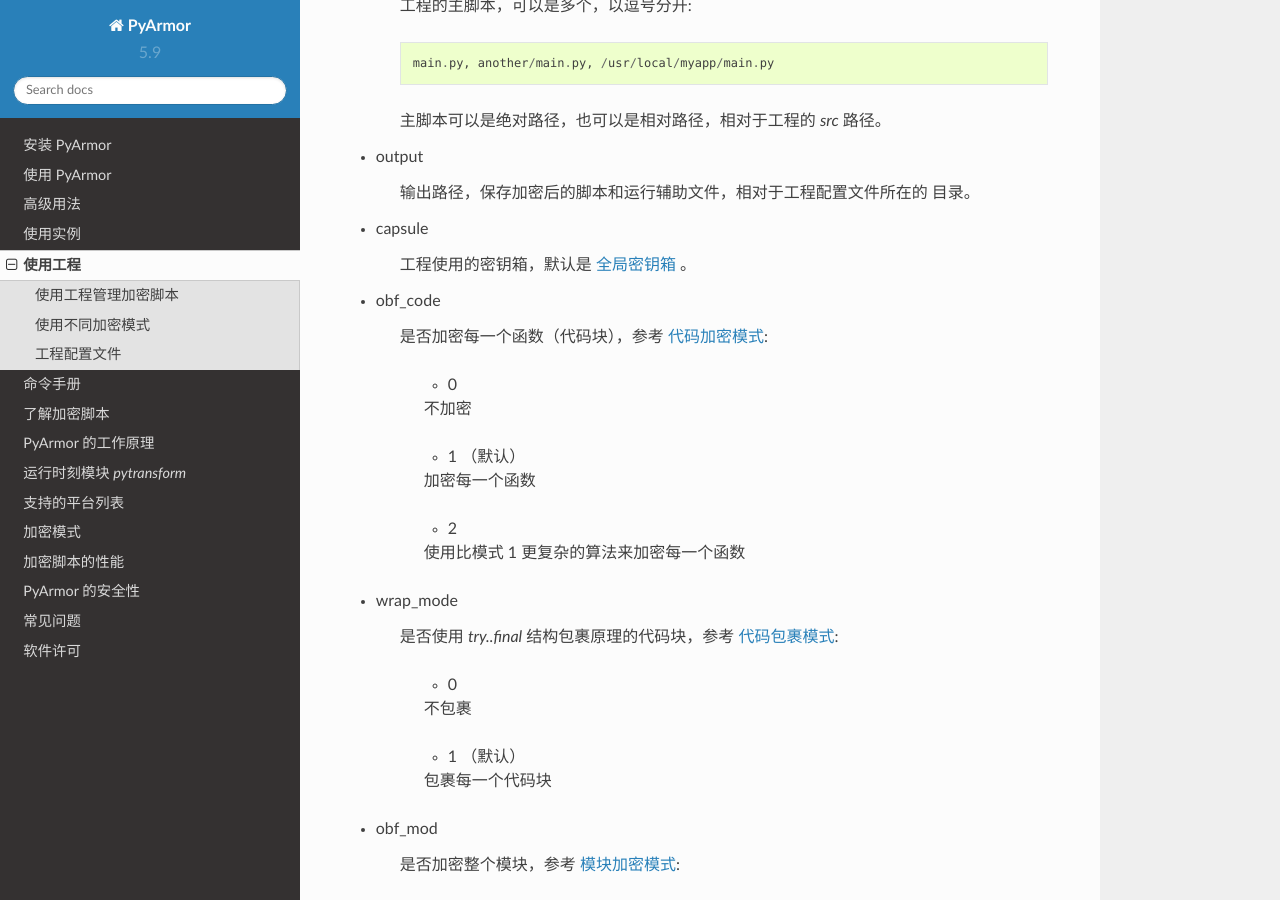
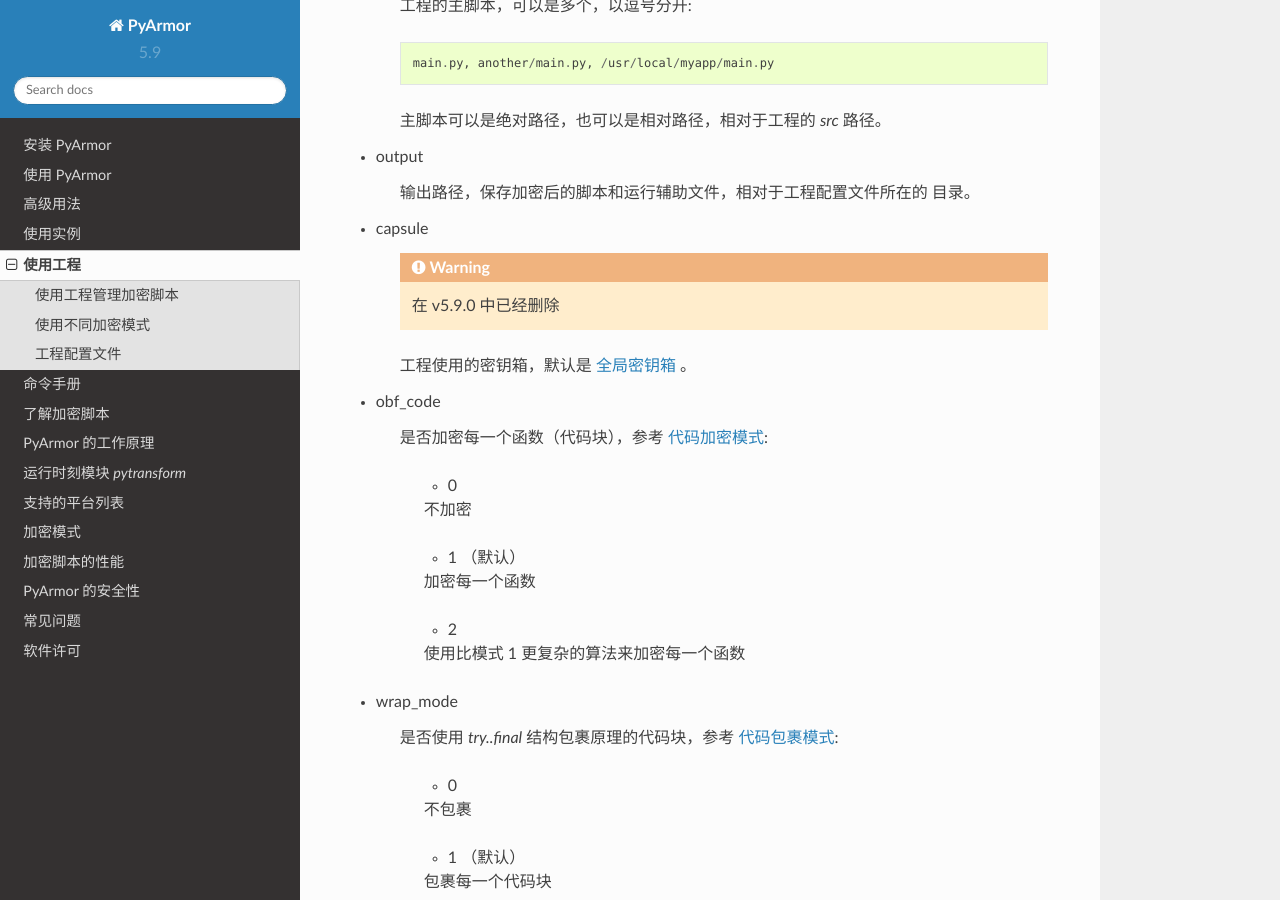
Before and after one commit to dashingsoft/pyarmor-docs-zh, a Sphinx documentation site: the page built from docs/project.rst, in a window 1280 px wide and 900 px high, scrolled down 2902 px. Built offline with Sphinx 7.4.7 and the Read the Docs theme 2.0.0, drawn with Linux system fonts in a browser that asks for light colours.

Commit message:
Add mark

```diff
--- a/docs/project.rst
+++ b/docs/project.rst
@@ -137,6 +137,8 @@
     目录。
 
 * capsule
+
+    .. warning:: 在 v5.9.0 中已经删除
 
     工程使用的密钥箱，默认是 :ref:`全局密钥箱` 。
 
```
